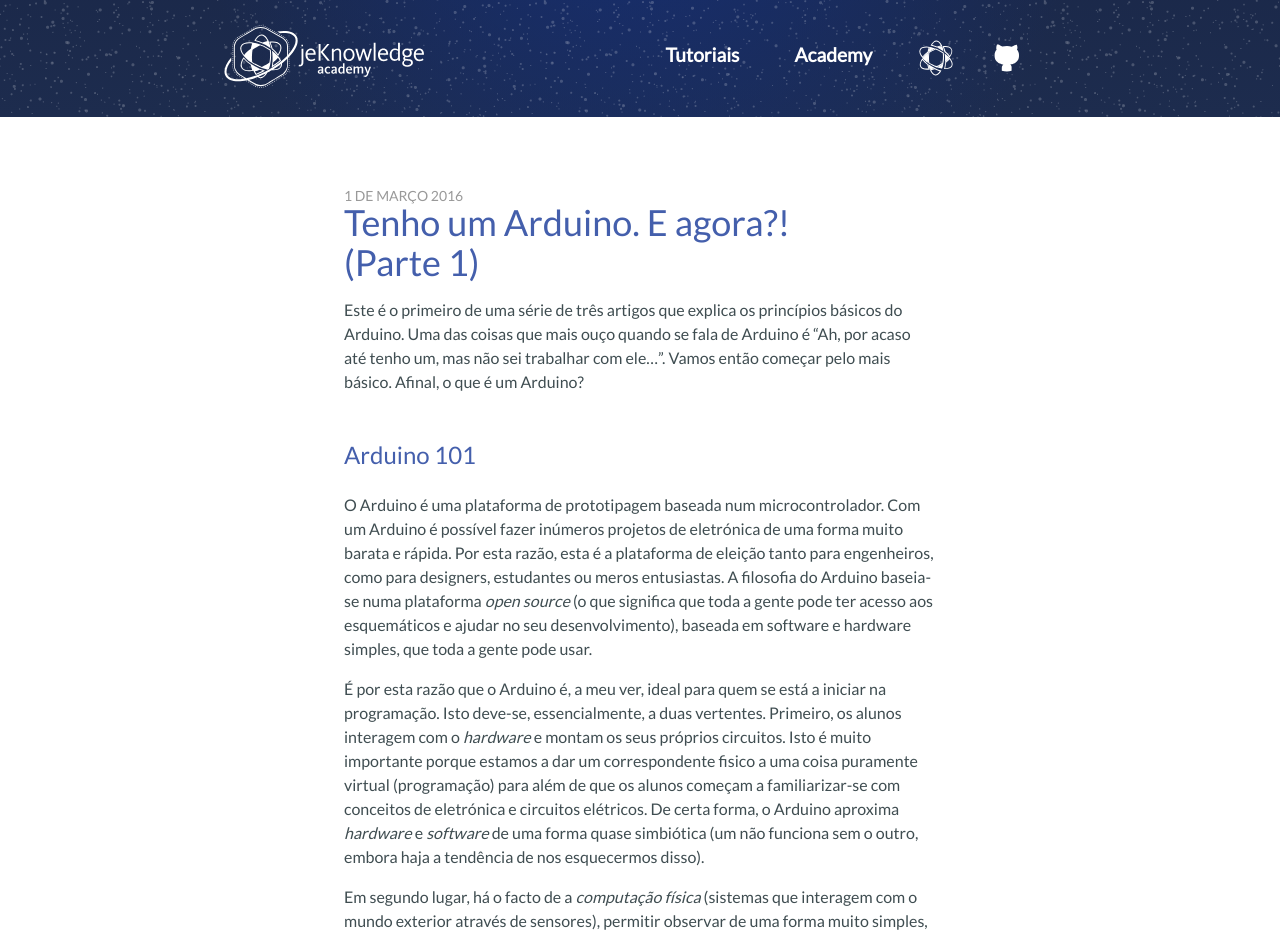
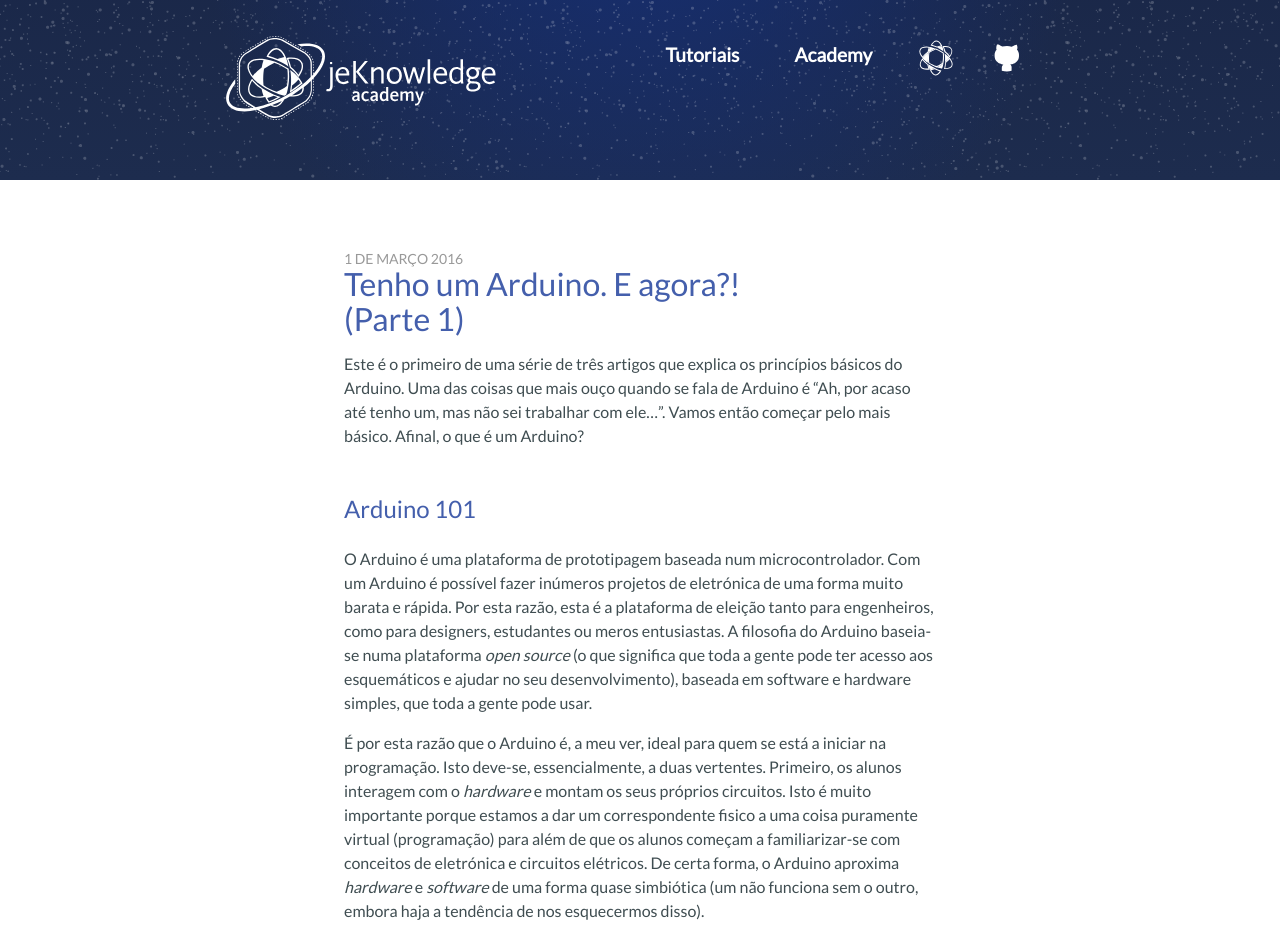
Before and after one commit to jeKnowledge/academy-articles, a Jekyll site: the page built from _posts/2016-02-16-tenhoumArduino.markdown, in a window 1280 px wide. Shown: the top 937 px of the page. Built offline with Jekyll 4.4.1, drawn with Linux system fonts in a browser that asks for light colours; emoji names are drawn with the system emoji font; comment, search, counter and statistics services are not loaded.

Commit message:
layout improvment

```diff
--- a/_layouts/post.html
+++ b/_layouts/post.html
@@ -42,8 +42,8 @@ layout: default
     -ms-transform: scale(0.7);
     -o-transform: scale(0.7);
     transform: scale(0.7);
-    width: 400px;
-    height: 97px;
+    width: 20em;
+    height: 8em;
   }
 
   @media all and (max-width: 860px) {
--- a/css/style.css
+++ b/css/style.css
@@ -358,7 +358,7 @@ h1, h2, h3 {
   margin: 2em 0 1em 0;
 }
 h1 {
-  font-size: 2.25em;
+  font-size: 2em;
   margin: .5em 0;
 }
 h2 {
```
